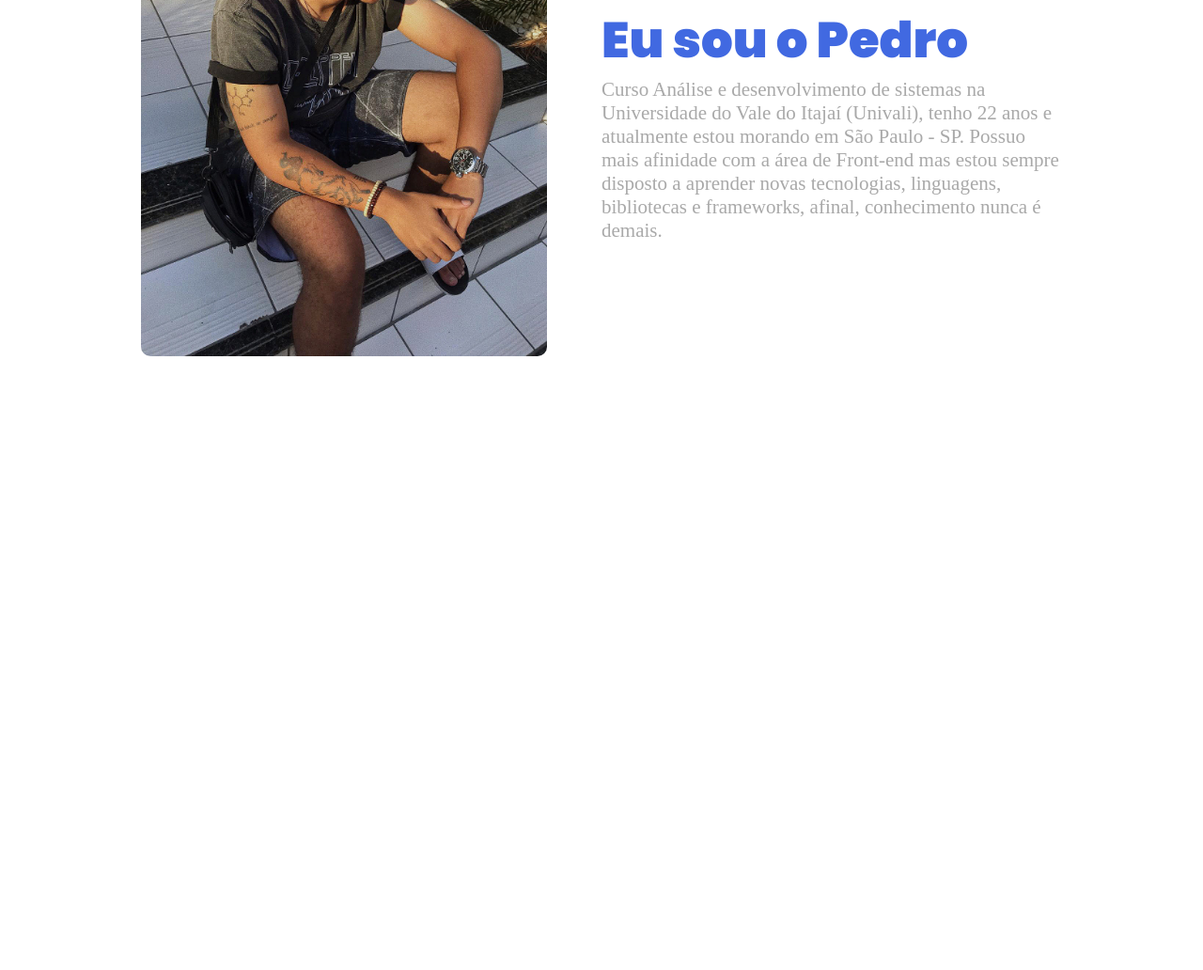
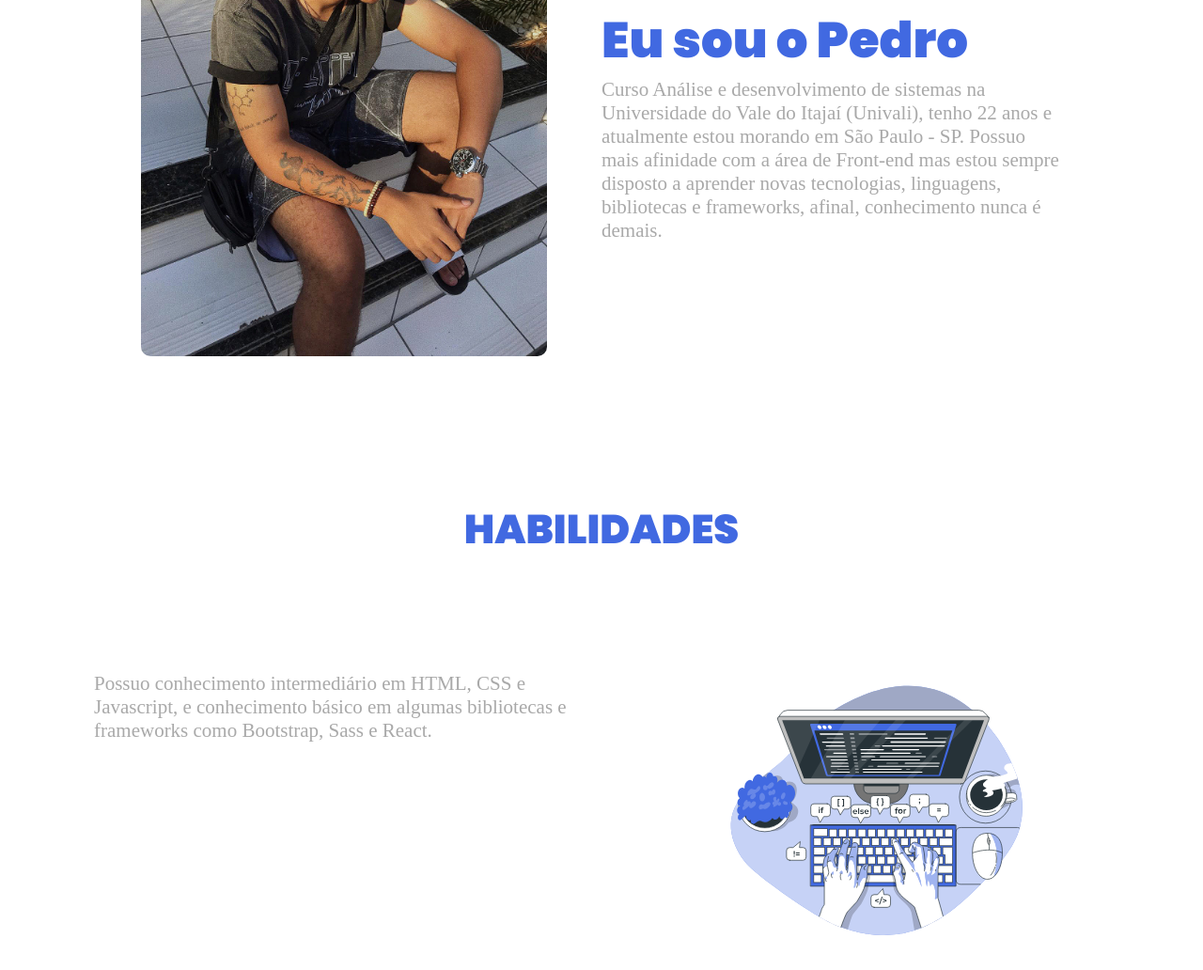
Before and after one commit to PedroBennesby/Portfolio, a plain HTML site: page index.html in a window 1280 px wide. Shown: the part 997-2029 px from the top of the page at 94% size. Before the commit the page ends 1378 px from the top, so only its background shows below. Drawn offline with nearby package versions, Linux system fonts and the light colour scheme; a web font is replaced by a local one.

Commit message:
Finalizado Habilidades e adicionado imagem

```diff
--- a/index.html
+++ b/index.html
@@ -80,6 +80,28 @@
 
     <!-- Sobre - Fim  -->
 
+    <!-- Habilidades - Início -->
+
+    <div class="skill-section" id="skills">
+      <div class="skill-section-heading">
+        <h1 class="wow zoomIn">HABILIDADES</h1>
+      </div>
+      <div class="skills">
+        <div class="skills-content wow zoomIn" style="animation-delay: 300ms">
+          <p>
+            Possuo conhecimento intermediário em HTML, CSS e Javascript, e
+            conhecimento básico em algumas bibliotecas e frameworks como
+            Bootstrap, Sass e React.
+          </p>
+        </div>
+        <div class="skills-img wow zoomIn" style="animation-delay: 600ms">
+          <img src="Imagens/Code typing-bro.svg" alt="" width="65%" />
+        </div>
+      </div>
+    </div>
+
+    <!-- Habilidades - Fim -->
+
     <!-- Scripts - Início -->
     <script>
       // Script Barra de navegação - Início
--- a/style.css
+++ b/style.css
@@ -255,3 +255,44 @@ form button {
 }
 
 /* Sobre - Fim */
+
+/* Habilidades - início */
+
+.skill-section {
+  margin-top: 150px;
+}
+
+.skill-section-heading {
+  text-align: center;
+  color: #4169e1;
+}
+
+.skills {
+  display: grid;
+  grid-template-columns: repeat(2, 1fr);
+  grid-gap: 150px;
+  margin-left: 100px;
+  margin-top: 60px;
+}
+
+.skills-content p {
+  padding-top: 60px;
+  padding-bottom: 20px;
+  font-size: 21px;
+  color: #a9a9a9;
+}
+
+.skills-img img {
+  margin-top: 40px;
+}
+
+@media only screen and (max-width: 900px) {
+  .skills {
+    grid-template-columns: 1fr;
+    gap: 40px;
+    margin-left: auto;
+    text-align: center;
+  }
+}
+
+/* Habilidades - Fim */
```
Also changed, not shown: Imagens/Code typing-bro.svg (added).
